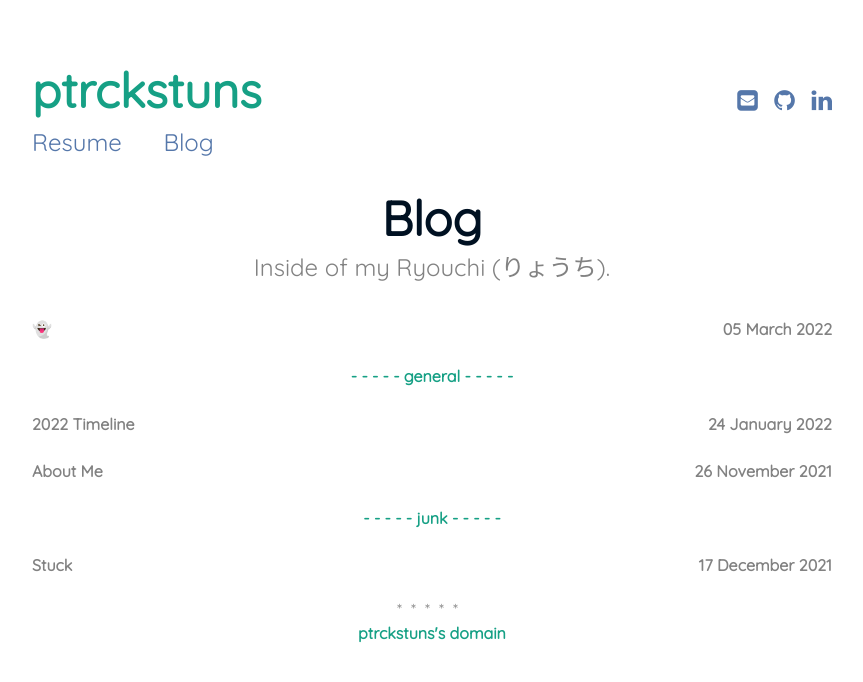
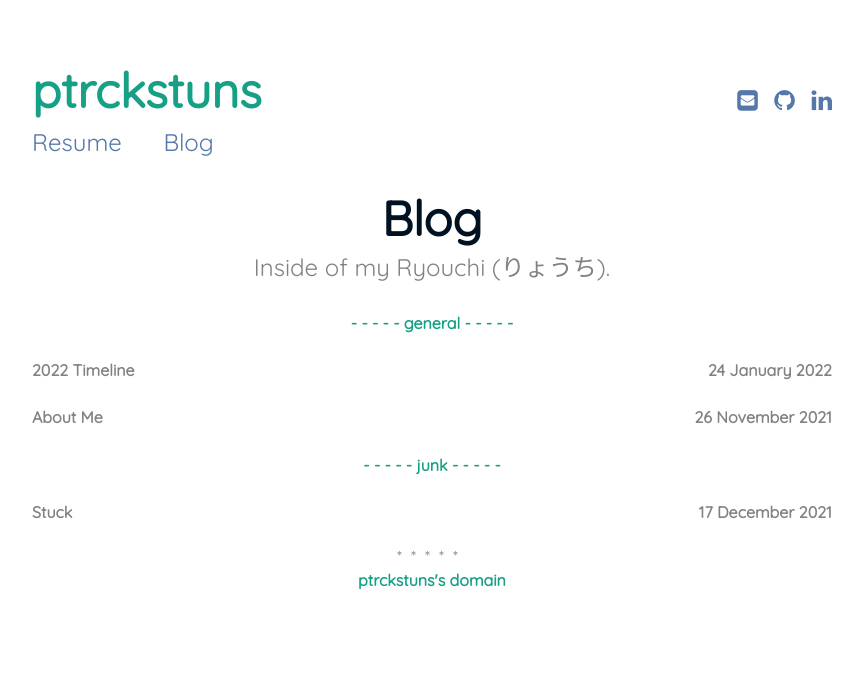
Before and after one commit to ptrckstuns/ptrckstuns.github.io, a Jekyll site: the page built from blog.md, in a window 1280 px wide. Shown: the top 682 px of the page, without its empty margins (208-1071 px from the left). Built offline with Jekyll 4.4.1, drawn with Linux system fonts in a browser that asks for light colours.

Commit message:
Update blog.md

```diff
--- a/blog.md
+++ b/blog.md
@@ -21,12 +21,15 @@ subtitle: Inside of my Ryouchi (りょうち).
 </h4>
 <ul class="list-posts">
 {% for post in category.items %}
+{% if category.name contains 'secret' %}
+{% else %}
 <li class="post-teaser">
 <a href="{{ post.url | prepend: site.baseurl }}">
 <span class="post-teaser__title">{{ post.title }}</span>
 <span class="post-teaser__date">{{ post.date | date: "%d %B %Y" }}</span>
 </a>
 </li>
+{% endif %}
 {% endfor %}
 </ul>
 {% endfor %}
```
